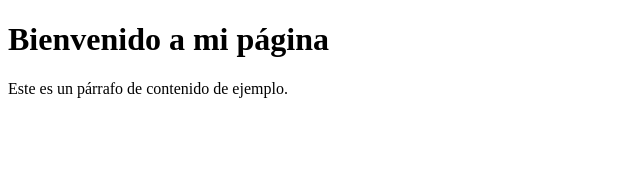
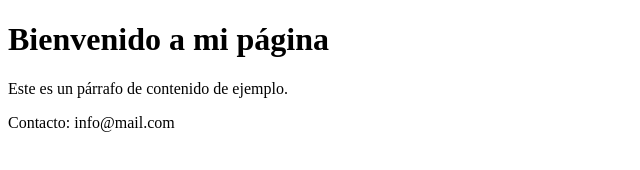
Before and after one commit to nyckveramon-dotcom/proyecto-git, a plain HTML site: page index.html in a window 1280 px wide. Shown: the whole page, without its empty margins (0-640 px from the left). Drawn offline with Linux system fonts and the light colour scheme.

Commit message:
feat: agregar footer con contacto

```diff
--- a/index.html
+++ b/index.html
@@ -8,5 +8,6 @@
 <body>
     <h1>Bienvenido a mi página</h1>
     <p>Este es un párrafo de contenido de ejemplo.</p>
+    <footer>Contacto: info@mail.com</footer>
 </body>
 </html>
```
